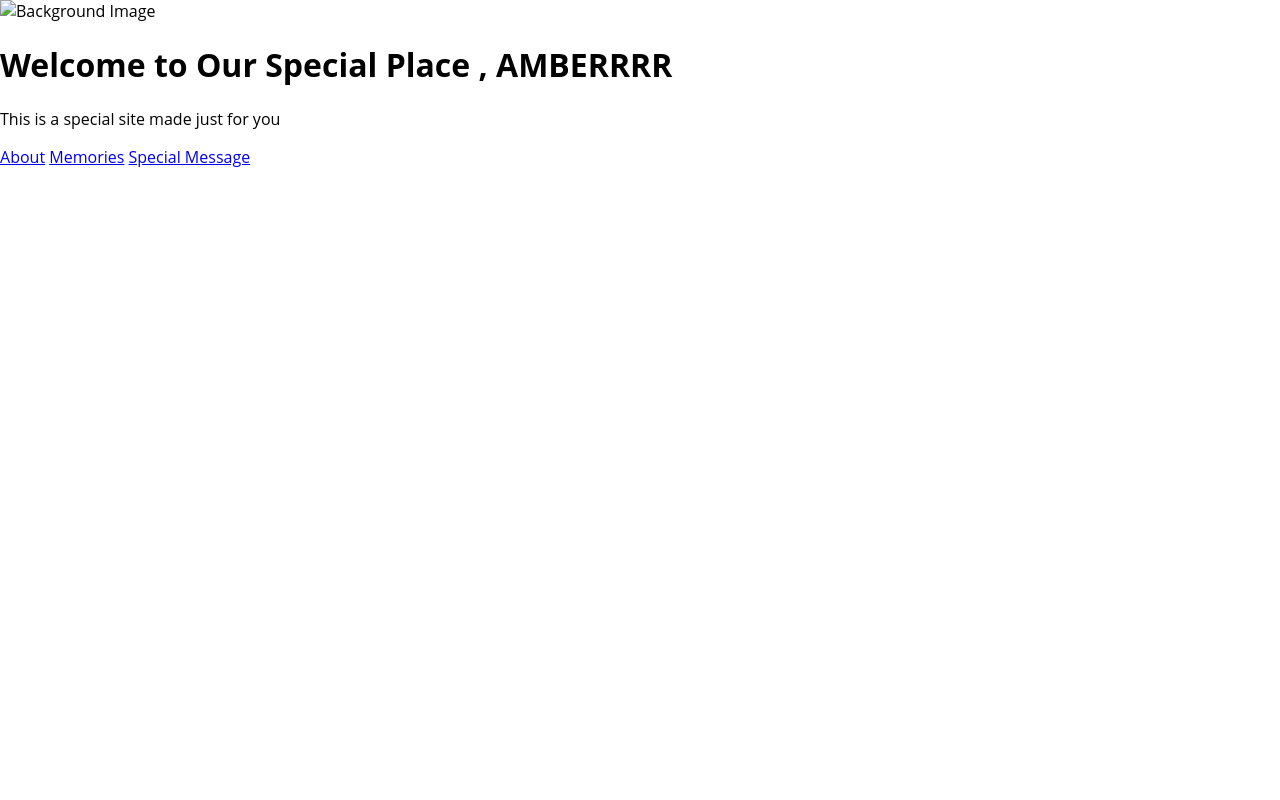
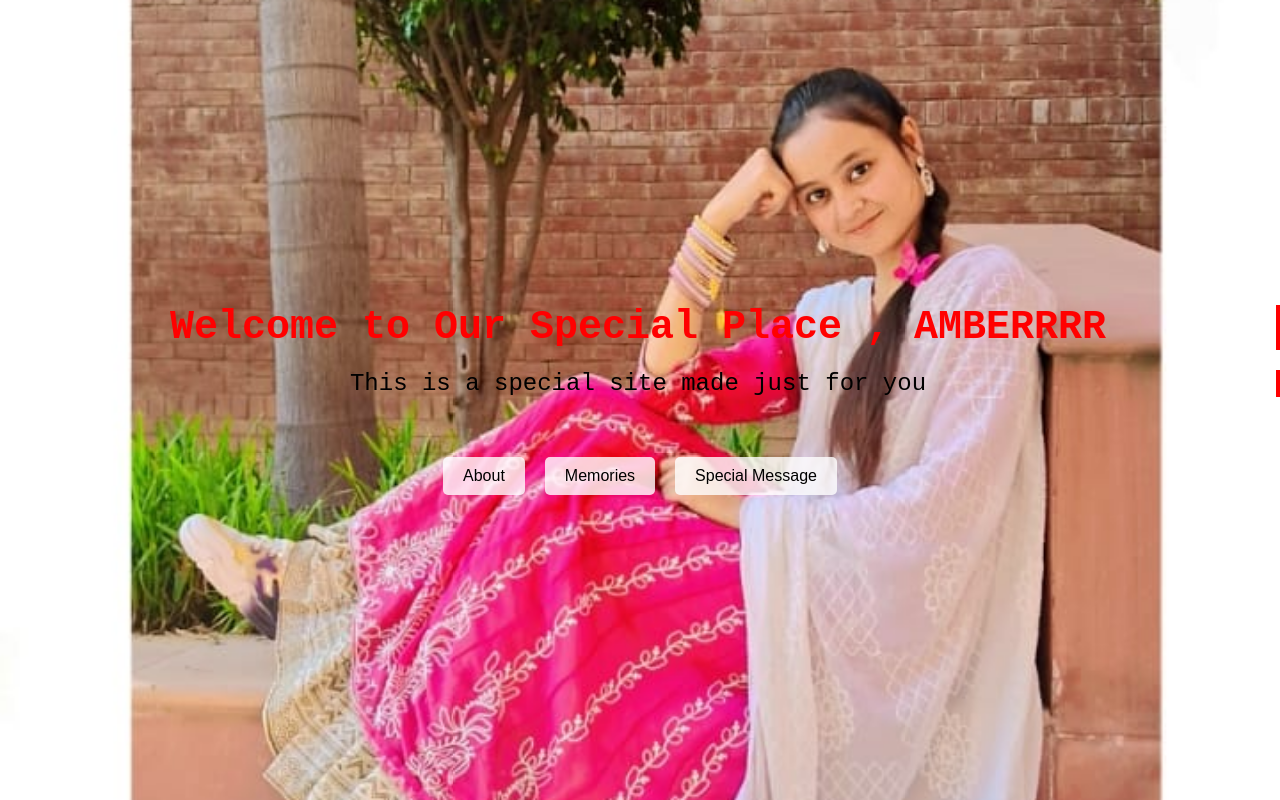
Before and after one commit to Akash230164/karo, a plain HTML site: page index.html in a window 1280 px wide. Drawn offline with Linux system fonts and the light colour scheme; files whose address does not match are found by name.

Commit message:
Update styles.css

```diff
--- a/styles.css
+++ b/styles.css
@@ -1,141 +1,110 @@
-body, html {
+* {
     margin: 0;
     padding: 0;
-    height: 100%;
-    font-family: 'Open Sans', sans-serif; /* Changed to Google Font */
+    box-sizing: border-box;
 }
 
-.navbar {
-    position: fixed;
-    top: 0;
-    width: 100%;
-    background-color: rgba(255, 255, 255, 0.9);
-    padding: 15px 0;
-    text-align: center;
-    box-shadow: 0 4px 10px rgba(0, 0, 0, 0.1);
-    z-index: 1000;
+body {
+    font-family: Arial, sans-serif;
+    color: red; /* Text color for paragraphs */
+    background: #000; /* Fallback background color */
 }
 
-.navbar a {
-    text-decoration: none;
-    color: #333;
-    padding: 15px 20px;
-    margin: 0 10px;
-    font-size: 18px;
-    font-weight: bold;
-    transition: background-color 0.3s, color 0.3s;
+.container {
+    display: flex;
+    flex-direction: column;
+    align-items: center;
+    justify-content: center;
+    height: 100vh;
+    position: relative;
+    text-align: center; /* Center text in the container */
 }
 
-.navbar a:hover {
-    background-color: rgba(0, 0, 0, 0.1);
-    color: #e63946; /* Accent color on hover */
+h1 {
+    font-size: 2.5em;
+    margin-bottom: 20px;
 }
 
-.section {
-    display: flex;
-    flex-direction: column; /* Stack heading and paragraph */
-    justify-content: center;
-    align-items: center;
-    text-align: center;
-    height: 100vh;
-    color: white; /* Keep heading color as white */
-    position: relative;
-    overflow: hidden;
-    padding: 20px; /* Add padding for better spacing */
+p {
+    font-size: 1.5em;
+    margin-bottom: 40px; /* Space below the paragraph */
+    color: black; /* Change paragraph text color */
 }
 
-.section h1 {
-    font-size: 4em; /* Increase font size for visibility */
-    margin: 0; /* Remove margin to align properly */
-    font-family: 'Lobster', cursive; /* Elegant font for headings */
-    text-shadow: 2px 2px 4px rgba(0, 0, 0, 0.6); /* Shadow for depth */
-    animation: scaleIn 1s ease forwards; /* Scale-in effect for heading */
+.image-container {
+    position: absolute; /* Position the image container absolutely */
+    top: 0;
+    left: 0;
+    width: 100%;
+    height: 100%;
+    overflow: hidden;
 }
 
-.section p {
-    font-size: 1.8em; /* Increase font size */
-    margin-top: 10px; /* Space above the paragraph */
-    font-family: 'Open Sans', sans-serif; /* Use the same font for body */
-    color: black; /* Changed paragraph text color to black */
-    text-shadow: 1px 1px 3px rgba(0, 0, 0, 0.5); /* Shadow for clarity */
-    animation: floatIn 1.2s ease forwards; /* Float-in effect for paragraph */
+.background-image {
+    width: 100%;
+    height: 100%;
+    object-fit: cover; /* Cover the full background */
+    position: absolute;
+    top: 0;
+    left: 0;
+    z-index: -1; /* Send the image to the back */
+    opacity: 0.6; /* Adjust the opacity if needed */
 }
 
-
-/* Background images */
-.home-bg {
-    background-image: url('amber1.jpg');
-    background-size: cover; /* Cover the entire section */
-    background-position: center;
+.nav-buttons {
+    display: flex;
+    justify-content: center;
+    margin-top: 20px; /* Add margin above the buttons */
+    position: relative; /* Ensure buttons are positioned correctly */
+    z-index: 1; /* Higher z-index to ensure they are clickable */
 }
 
-.about-bg {
-    background-image: url('amber2.jpg');
-    background-size: cover; /* Cover the entire section */
-    background-position: center;
+.button {
+    margin: 0 10px;
+    padding: 10px 20px;
+    background-color: rgba(255, 255, 255, 0.8);
+    color: #000;
+    text-decoration: none;
+    border-radius: 5px;
+    transition: background-color 0.3s, transform 0.3s; /* Animation effects */
 }
 
-.memories-bg {
-    background-image: url('amber3.jpg');
-    background-size: cover; /* Cover the entire section */
-    background-position: center;
+.button:hover {
+    background-color: rgba(255, 200, 200, 0.8);
+    transform: scale(1.05);
 }
 
-.special-bg {
-    background-image: url('amber4.jpg');
-    background-size: cover; /* Cover the entire section */
-    background-position: center;
-}
-
-/* Fade-in animation */
-.fade-in {
-    opacity: 0;
-    transform: translateY(30px);
-    animation: fadeIn 1s forwards; /* Animation on fade-in */
-}
-
-/* Scale-in animation */
-@keyframes scaleIn {
-    0% {
-        transform: scale(0.5); /* Start small */
-        opacity: 0;
+/* Live typing animation for headings and paragraphs */
+@keyframes typing {
+    from {
+        width: 0;
     }
-    100% {
-        transform: scale(1); /* End at normal size */
-        opacity: 1; /* Fully visible */
+    to {
+        width: 100%;
     }
 }
 
-/* Float-in animation */
-@keyframes floatIn {
-    0% {
-        transform: translateY(20px); /* Start lower */
+.live-text {
+    overflow: hidden; /* Ensures no text is visible until animated */
+    white-space: nowrap; /* Prevents text from wrapping */
+    border-right: 4px solid red; /* Cursor effect */
+    width: 100%; /* Full width for the typing effect */
+    animation: typing 3s steps(30) forwards; /* Adjust duration and steps as needed */
+    font-family: 'Courier New', monospace; /* Optional: change font for typing effect */
+}
+
+/* Slow pop animation for images */
+.image-container img {
+    animation: pop 0.5s ease-in-out forwards;
+}
+
+@keyframes pop {
+    from {
+        transform: scale(0.5);
         opacity: 0;
     }
-    100% {
-        transform: translateY(0); /* End at normal position */
-        opacity: 1; /* Fully visible */
+    to {
+        transform: scale(1);
+        opacity: 1;
     }
 }
-
-/* Fade-in animation */
-@keyframes fadeIn {
-    to {
-        opacity: 1; /* Full opacity */
-        transform: translateY(0); /* Original position */
-    }
-}
-
-/* Responsive text styles */
-@media (max-width: 768px) {
-    .section h1 {
-        font-size: 2.5em; /* Adjust for smaller screens */
-    }
-
-    .section p {
-        font-size: 1.5em; /* Adjust for smaller screens */
-    }
-}
-
-/* Google Fonts Link */
-@import url('https://fonts.googleapis.com/css2?family=Lobster&family=Open+Sans:wght@400;700&display=swap');
```
